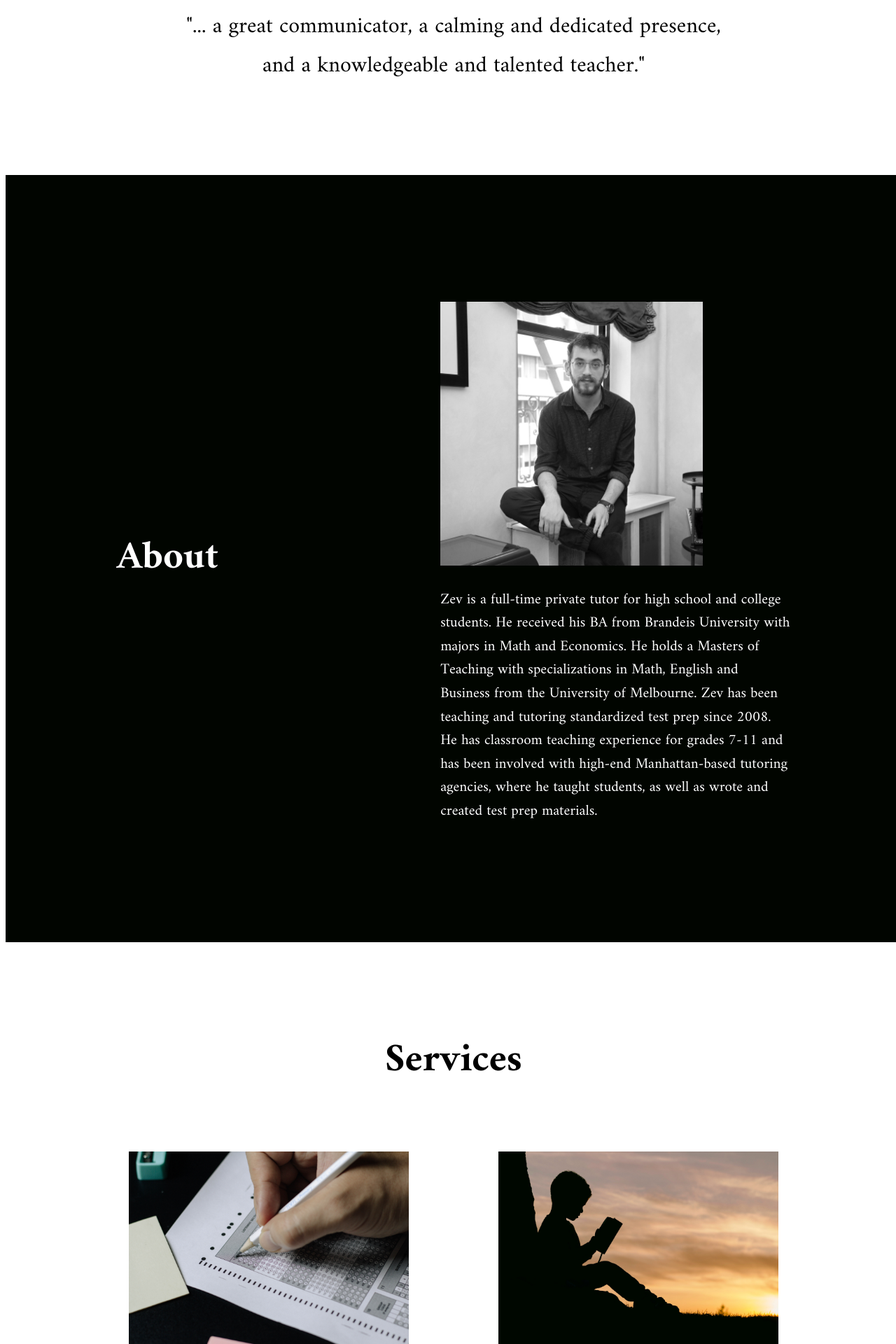
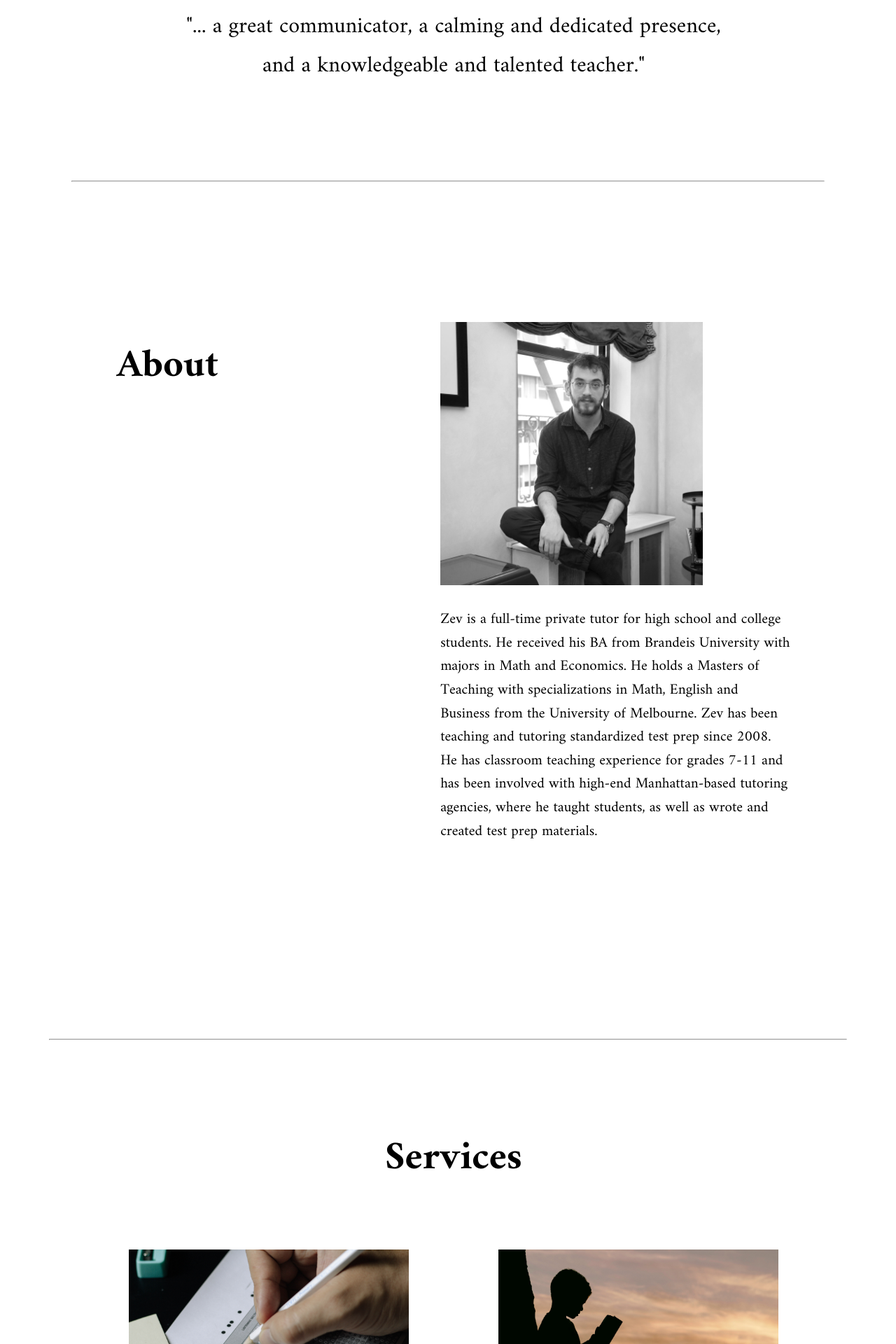
Before and after one commit to aaronzomback/zevprep, a Jekyll site: the page built from index.html, in a window 1280 px wide. Shown: the part 1314-3234 px from the top of the page at 70% size. Built offline with Jekyll 4.4.1, drawn with Linux system fonts in a browser that asks for light colours.

```diff
--- a/_layouts/default.html
+++ b/_layouts/default.html
@@ -3,11 +3,11 @@
 <html lang="en" dir="ltr">
   <head>
     <meta charset="utf-8">
-    <title>ZevPrep, tutoring serving the nyc area</title>
+    <title>ZevPrep, tutorship serving the nyc area</title>
     <meta name="viewport" content="width=device-width, initial-scale=1.0">
     <meta name="keywords" content="SAT, ACT, Tutor, Tutoring, NYC">
     <meta name="description" content="ZevPrep, an SAT/ACT peak performance tutoring service">
-    <script src="https://www.google.com/recaptcha/api.js?render=reCAPTCHA_6LcC_Z8aAAAAANYSO8jnyx10bI3e1kPjP3zy6dw2"></script>
+    <script src="https://www.google.com/recaptcha/api.js?render=6LcC_Z8aAAAAANYSO8jnyx10bI3e1kPjP3zy6dw2"></script>
     <link rel="stylesheet" href="/assets/css/app.css">
   </head>
   <body>
--- a/_sass/_index.scss
+++ b/_sass/_index.scss
@@ -79,13 +79,14 @@
   padding: 48px 0;
   height: 1000px;
   width: 100vw;
+  margin-top: 120px;
   display: flex;
   justify-content: space-around;
-  align-items: center;
+  align-items: flex-start;
   vertical-align: middle;
   font-family: "Amiri";
-  color: white;
-  background-color: #010500;
+  color: black;
+  background-color: white;
 
 
   h2 {
@@ -281,8 +282,8 @@
 section.index-testimonials {
   margin-top: 240px;
   width: 100vw;
-  background-color: black;
-  color: white;
+  background-color: white;
+  color: black;
   font-family: "Amiri";
   align-items: flex-start;
   display: flex;
@@ -305,17 +306,17 @@
     font-size: 16px;
     margin-top: 80px;
     max-width: 440px;
-    border: 2px solid white;
+    border: 2px solid black;
     padding: 16px 32px;
-    color: white;
+    color: black;
     text-transform: uppercase;
     letter-spacing: 2px;
     margin-bottom: 160px;
     transition: all .2s ease-in-out;
 
     &:hover {
-      background-color: white;
-      color: black;
+      background-color: black;
+      color: white;
     }
   }
 
--- a/index.html
+++ b/index.html
@@ -30,6 +30,8 @@
   <p>"... a great communicator, a calming and dedicated presence, and a knowledgeable and talented teacher."</p>
 </section>
 
+<hr style="width: 85%; color: black;">
+
 
 <section class="index-about">
   <h1>About</h1>
@@ -46,6 +48,8 @@
   </div>
     </div>
 </section>
+
+<hr style="width: 90%; color: black;">
 
 <section class=index-subjects>
   <div class="">
@@ -98,6 +102,8 @@
     </div>
  </div>
 </section>
+
+<hr style="width: 85%; color: black; margin-top: 24rem;">
 
 <section class="index-testimonials">
   <div class="testimonial-header">
```
